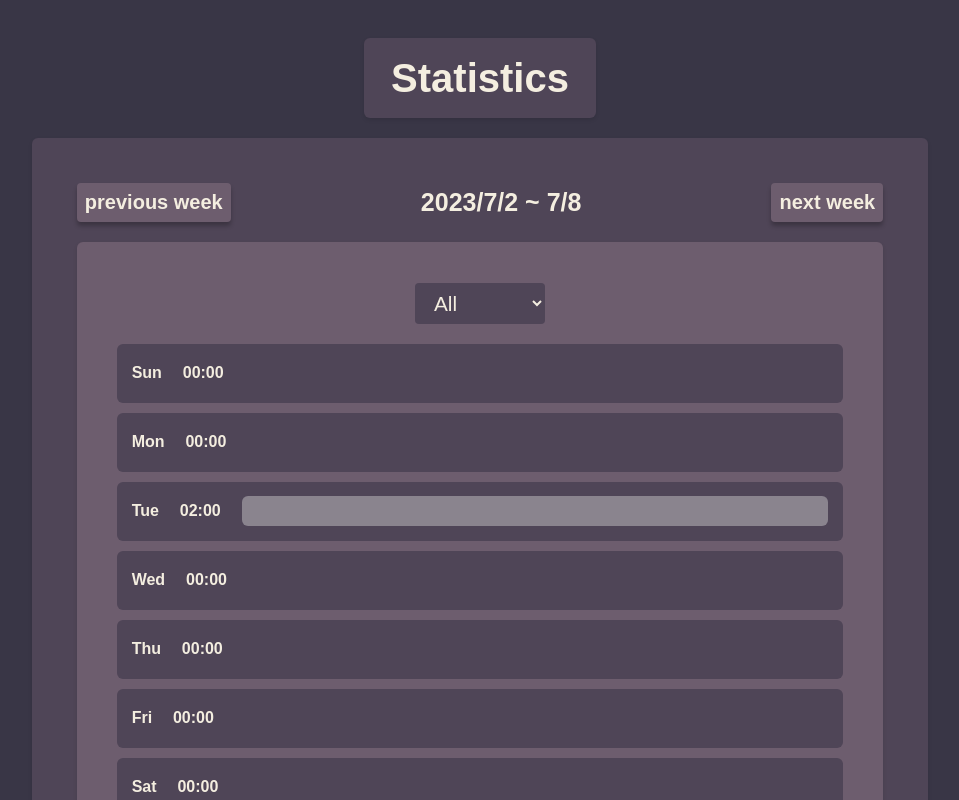
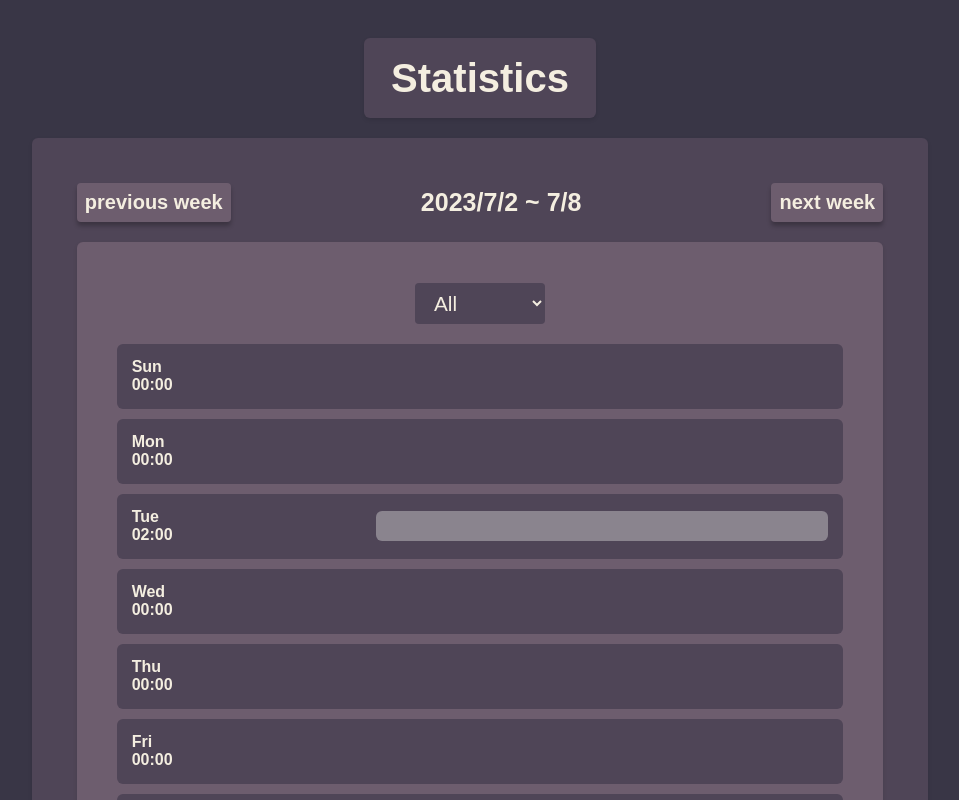
Before and after one commit to ienrum/StopWatch, a React (Create React App) app: page / in a window 1280 px wide. Both pictures are taken after a click on the element "Stop Watch Timer". Shown: the top 800 px of the page, without its empty margins (160-1119 px from the left). Built offline with nearby package versions, Linux system fonts and the light colour scheme.

Commit message:
fix: graph 위치 변경

```diff
--- a/src/Statistics/components/Graph.js
+++ b/src/Statistics/components/Graph.js
@@ -28,7 +28,7 @@ const Graph = ({ timeLine, tagOption, weekPeriod }) => {
     <div className={styles.container}>
       {dayOfWeekTotalTime.map((totalTime, index) => {
         const day = dayOfWeek[index];
-        const height = (totalTime / maxTotalTime) * 100;
+        const height = (totalTime / maxTotalTime) * 100 * 0.65;
         console.log(height);
         return (
           <div key={index} className={styles["graph"]}>
@@ -40,10 +40,12 @@ const Graph = ({ timeLine, tagOption, weekPeriod }) => {
                 opacity: "40%",
               }}
             ></div>
-            <div className={styles["graph-element-total-time"]}>
-              {SecondsToMinutes(totalTime)}
+            <div className={styles["day"]}>
+              {day}
+              <div className={styles["graph-element-total-time"]}>
+                {SecondsToMinutes(totalTime)}
+              </div>
             </div>
-            <div className={styles["day"]}>{day}</div>
           </div>
         );
       })}
--- a/src/Statistics/components/Graph.module.css
+++ b/src/Statistics/components/Graph.module.css
@@ -13,7 +13,7 @@
   width: 100%;
   display: flex;
   flex-direction: row-reverse;
-  justify-content: flex-end;
+  justify-content: space-between;
   align-items: center;
   gap: 3%;
   padding: 2%;
@@ -26,6 +26,7 @@
 
 .totaltime {
   height: 30px;
+  float: right;
   width: 100%;
   background-color: var(--accent-color);
   border-radius: 6px;
```
